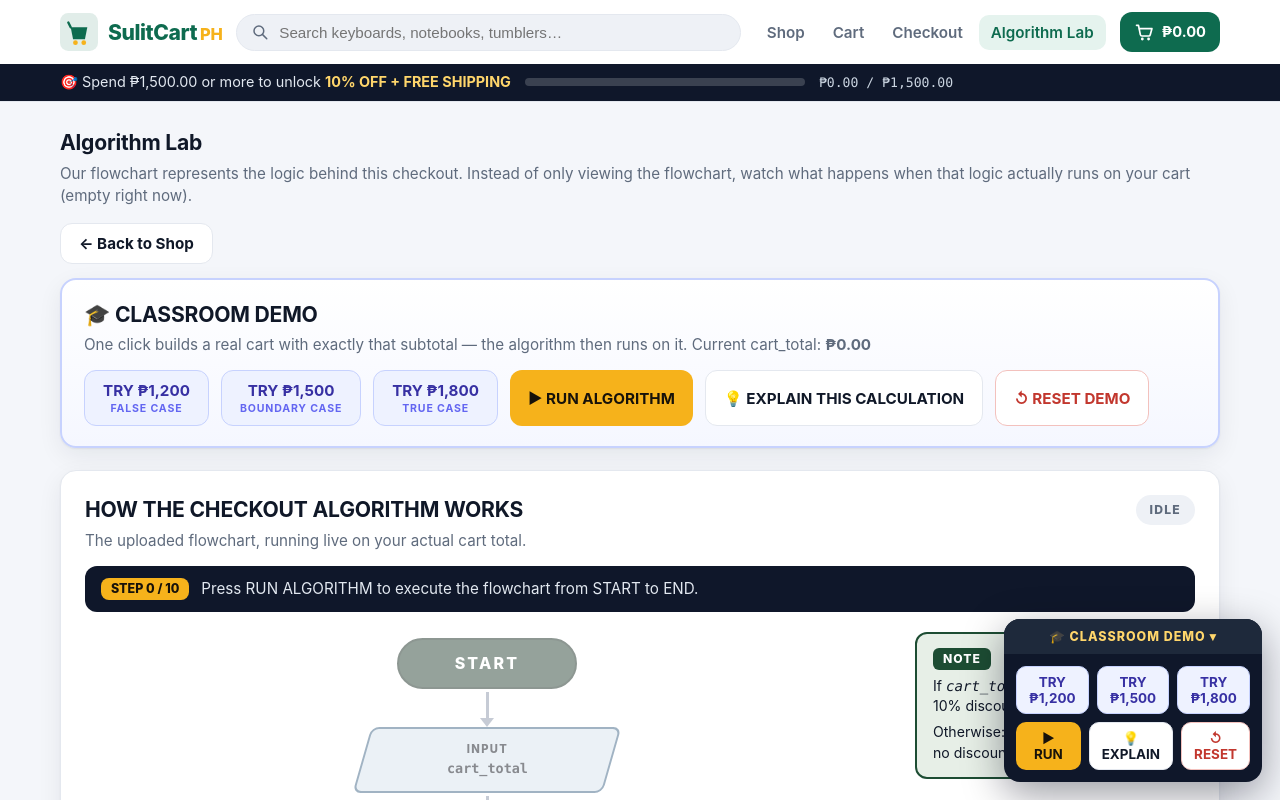
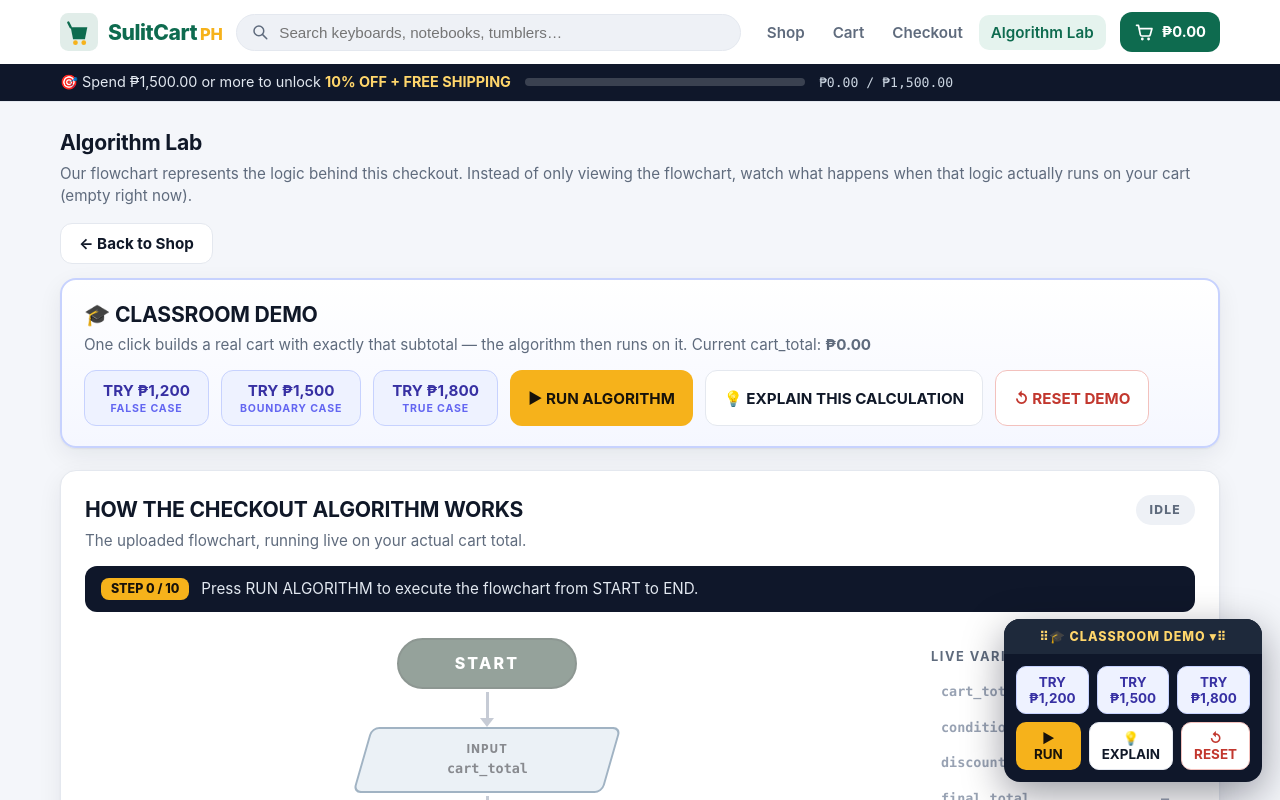
Before and after one commit to Casualplayer01-eng/sulitcart-ph, a React (Vite) app: page / in a window 1280 px wide. Both pictures are taken after a click on the button "💡 EXPLAIN". Shown: the top 800 px of the page. Built offline with nearby package versions, Linux system fonts and the light colour scheme.

Commit message:
Add files via upload

```diff
--- a/src/components/AlgorithmVisualizer.jsx
+++ b/src/components/AlgorithmVisualizer.jsx
@@ -100,11 +100,11 @@ export default function AlgorithmVisualizer({ runSignal, resetSignal }) {
     }
   }, [resetSignal, reset]);
 
-  // Keep the active node visible while the algorithm walks the flowchart
+  // Keep the executing node centered on screen so the eyes never hunt for it
   useEffect(() => {
     if (status !== 'running') return;
     const active = flowRef.current?.querySelector('.is-active');
-    active?.scrollIntoView({ block: 'nearest', behavior: 'smooth' });
+    active?.scrollIntoView({ block: 'center', behavior: 'smooth' });
   }, [step, status]);
 
   const nodeState = (idx) => {
@@ -289,21 +289,7 @@ export default function AlgorithmVisualizer({ runSignal, resetSignal }) {
           <Terminal state={nodeState(9)}>END</Terminal>
         </div>
 
-        <aside className="viz-side">
-          <CalloutNote>
-            <span className="callout-title">NOTE</span>
-            <p>
-              If <em>cart_total</em> ≥ {formatPHP(THRESHOLD)}:
-              <br />
-              10% discount + free shipping.
-            </p>
-            <p>
-              Otherwise:
-              <br />
-              no discount + ₱{SHIPPING_FEE} shipping.
-            </p>
-          </CalloutNote>
-
+        <aside className="viz-side viz-side-right">
           <div className="var-panel card-inner" aria-label="Live variable values">
             <h4>LIVE VARIABLES</h4>
             <dl>
--- a/src/components/DemoDock.jsx
+++ b/src/components/DemoDock.jsx
@@ -1,14 +1,52 @@
-import { useState } from 'react';
+import { useRef, useState } from 'react';
 import { DEMO_PRESETS } from '../data/products.js';
 import { useCart } from '../context/CartContext.jsx';
 
 /**
- * Floating demo dock: the classroom buttons stay reachable on every screen
- * during the recording, without hunting through pages.
+ * Floating classroom demo dock: reachable on every screen while recording.
+ * Drag it anywhere by its yellow title bar (a plain click still opens/closes).
  */
 export default function DemoDock({ requestRun, requestExplain, requestReset }) {
   const { applyPreset, clear } = useCart();
   const [open, setOpen] = useState(true);
+  const [pos, setPos] = useState(null); // null = default bottom-right corner
+  const dockRef = useRef(null);
+  const dragRef = useRef(null);
+
+  const onPointerDown = (e) => {
+    const el = dockRef.current;
+    if (!el) return;
+    const rect = el.getBoundingClientRect();
+    dragRef.current = {
+      startX: e.clientX,
+      startY: e.clientY,
+      dx: e.clientX - rect.left,
+      dy: e.clientY - rect.top,
+      w: rect.width,
+      h: rect.height,
+      moved: false,
+    };
+    e.currentTarget.setPointerCapture(e.pointerId);
+  };
+
+  const onPointerMove = (e) => {
+    const d = dragRef.current;
+    if (!d) return;
+    if (!d.moved && Math.hypot(e.clientX - d.startX, e.clientY - d.startY) < 6) return;
+    d.moved = true;
+    const maxX = Math.max(8, window.innerWidth - d.w - 8);
+    const maxY = Math.max(8, window.innerHeight - d.h - 8);
+    setPos({
+      x: Math.min(Math.max(8, e.clientX - d.dx), maxX),
+      y: Math.min(Math.max(8, e.clientY - d.dy), maxY),
+    });
+  };
+
+  const onPointerUp = () => {
+    const d = dragRef.current;
+    dragRef.current = null;
+    if (d && !d.moved) setOpen((o) => !o); // plain click = toggle open/close
+  };
 
   const resetAll = () => {
     clear();
@@ -16,9 +54,27 @@ export default function DemoDock({ requestRun, requestExplain, requestReset }) {
   };
 
   return (
-    <div className={`demo-dock ${open ? 'is-open' : ''}`} aria-label="Classroom demo dock">
-      <button type="button" className="dock-toggle" onClick={() => setOpen((o) => !o)}>
-        🎓 CLASSROOM DEMO {open ? '▾' : '▴'}
+    <div
+      ref={dockRef}
+      className={`demo-dock ${open ? 'is-open' : ''}`}
+      aria-label="Classroom demo dock (draggable)"
+      style={pos ? { left: pos.x, top: pos.y, right: 'auto', bottom: 'auto' } : undefined}
+    >
+      <button
+        type="button"
+        className="dock-toggle"
+        title="Drag to move • click to open/close"
+        onPointerDown={onPointerDown}
+        onPointerMove={onPointerMove}
+        onPointerUp={onPointerUp}
+      >
+        <span className="dock-grip" aria-hidden="true">
+          ⠿
+        </span>
+        <span>🎓 CLASSROOM DEMO {open ? '▾' : '▴'}</span>
+        <span className="dock-grip" aria-hidden="true">
+          ⠿
+        </span>
       </button>
       {open && (
         <div className="dock-body">
--- a/src/components/ExplanationPanel.jsx
+++ b/src/components/ExplanationPanel.jsx
@@ -1,13 +1,23 @@
 import { buildExplanation } from '../utils/checkout.js';
 
-/** Beginner-friendly, dynamically generated walkthrough of the live calculation. */
-export default function ExplanationPanel({ result, open }) {
+/**
+ * Beginner-friendly, dynamically generated walkthrough of the live calculation.
+ * EXPLAIN buttons open this panel AND scroll it into view; "Hide" closes it.
+ */
+export default function ExplanationPanel({ result, open, onClose }) {
   if (!open) return null;
   const lines = buildExplanation(result);
 
   return (
     <section className="card explanation" aria-label="Explanation of this calculation">
-      <h2 className="section-title">💡 EXPLAIN THIS CALCULATION</h2>
+      <div className="explain-head">
+        <h2 className="section-title">💡 EXPLAIN THIS CALCULATION</h2>
+        {onClose && (
+          <button type="button" className="btn btn-ghost btn-sm" onClick={onClose}>
+            ✕ Hide explanation
+          </button>
+        )}
+      </div>
       <p className="section-sub">
         {result.qualifies
           ? 'WHAT IS THE SYSTEM CHECKING? Whether the cart total is at least ₱1,500 — YES, so the customer qualifies for the discount and free shipping.'
```
